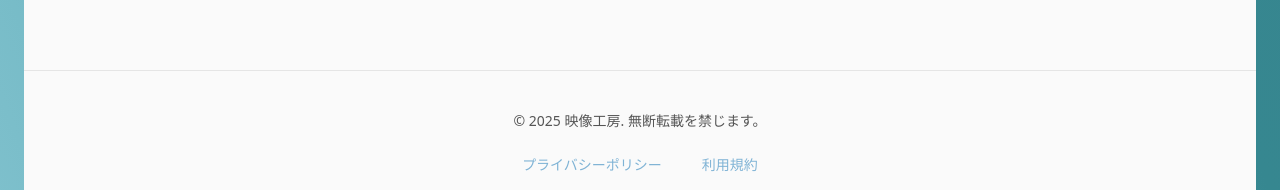
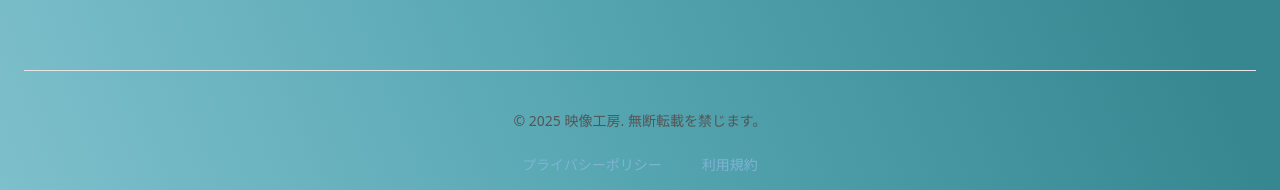
Before and after one commit to ikucha-portfolio/video-creator-portfolio-frontend, a React (Vite) app: page / in a window 1280 px wide. Shown: the part 2982-3172 px from the top of the page. Built offline with nearby package versions, Linux system fonts and the light colour scheme; a web font is replaced by a local one.

Commit message:
style: 全セクション背景を緑グラデーションに統一

```diff
--- a/src/components/ContactB.jsx
+++ b/src/components/ContactB.jsx
@@ -23,7 +23,7 @@ export function ContactSection() {
   return (
     <section
       id="contact"
-      className="relative py-20 lg:py-28 px-6 lg:px-12 bg-[#FAFAFA] text-center"
+      className="relative py-20 lg:py-28 px-6 lg:px-12 relative bg-transparent text-center"
     >
       {/* 青い仕切りライン */}
       <div className="absolute top-0 left-0 right-0 h-px bg-gradient-to-r from-transparent via-[#A9D7E8]/80 to-transparent" />
--- a/src/components/FooterB.jsx
+++ b/src/components/FooterB.jsx
@@ -1,6 +1,6 @@
 export function FooterB() {
   return (
-    <footer className="py-10 px-6 lg:px-12 bg-[#FAFAFA] border-t border-[#E5E5E5] rounded-b-[24px]">
+    <footer className="py-10 px-6 lg:px-12 relative bg-transparent border-t border-[#E5E5E5] rounded-b-[24px]">
       <div className="max-w-5xl mx-auto text-center space-y-6">
         {/* コピーライト */}
         <p className="text-[#555] text-sm">
--- a/src/components/WorksB.jsx
+++ b/src/components/WorksB.jsx
@@ -34,9 +34,10 @@ const works = [
 export default function WorksB() {
   return (
     <section
-      id="works"
-      className="py-20 lg:py-28 px-6 lg:px-12 bg-white relative"
-    >
+  id="works"
+  className="py-20 lg:py-28 px-6 lg:px-12 relative bg-transparent"
+>
+
       {/* トップボーダー */}
       <div className="absolute top-0 left-0 right-0 h-px bg-gradient-to-r from-transparent via-[#89C4E1] to-transparent" />
 
```
